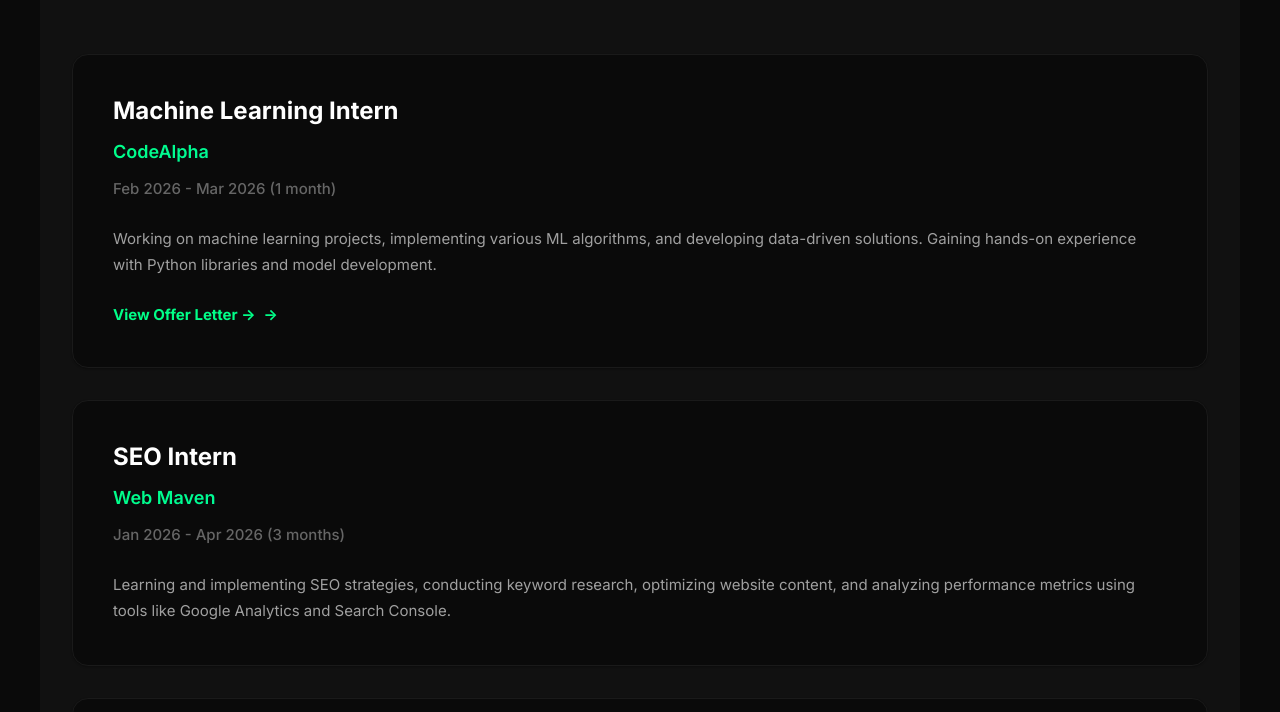
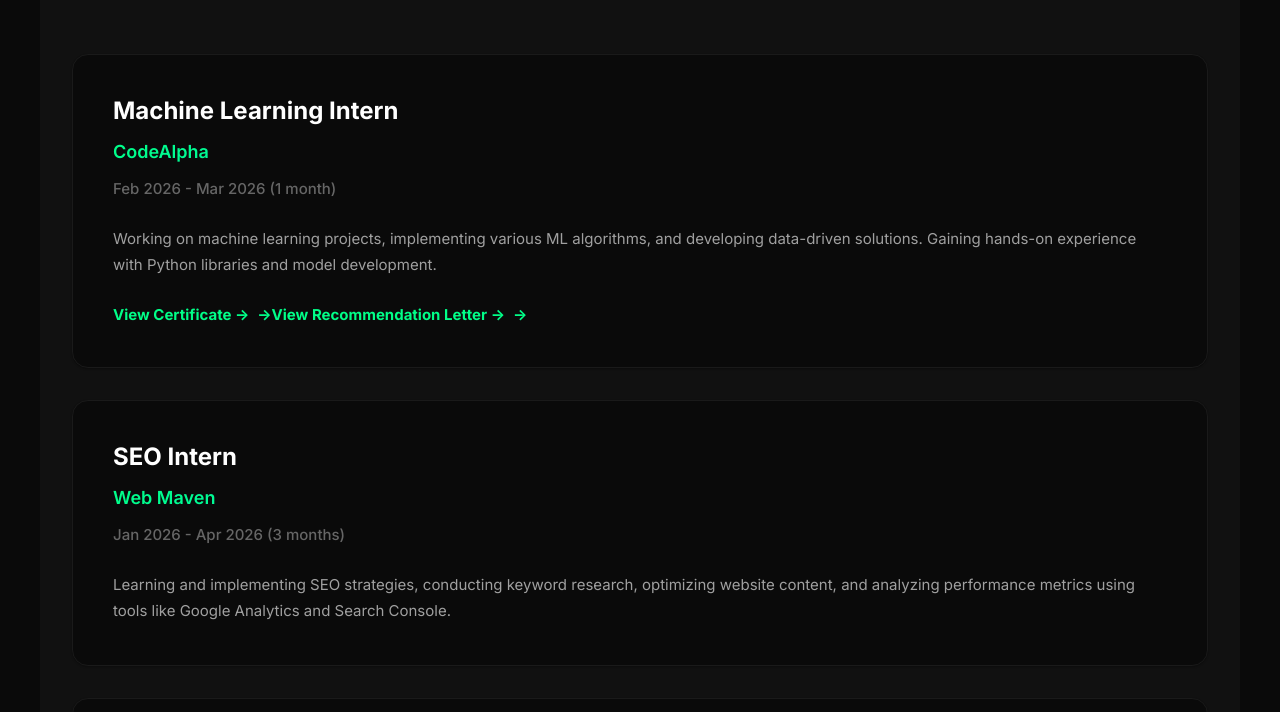
Before and after one commit to abdullahnkhokhar-ux/abdullah-portfolio, a React (Create React App) app: page / in a window 1280 px wide. Shown: the part 3987-4699 px from the top of the page. Built offline with nearby package versions, Linux system fonts and the light colour scheme.

Commit message:
Update Experience.js

```diff
--- a/src/components/Experience.js
+++ b/src/components/Experience.js
@@ -7,32 +7,47 @@
       company: "CodeAlpha",
       duration: "Feb 2026 - Mar 2026 (1 month)",
       description: "Working on machine learning projects, implementing various ML algorithms, and developing data-driven solutions. Gaining hands-on experience with Python libraries and model development.",
-      link: "https://drive.google.com/file/d/1nVPtri6wgVFp-JNoNhTsrprdjjBQQSSk/view?usp=drive_link",
-      linkText: "View Offer Letter"
+      links: [
+        {
+          url: "https://drive.google.com/file/d/1on9GPtYGXyarkQg0e1RPtnzNpNFVZS4B/view?usp=drivesdk",
+          text: "View Certificate"
+        },
+        {
+          url: "https://drive.google.com/file/d/14CiEgg7Dx3khkK42ruzwCqZdnp_HFbiI/view?usp=drivesdk",
+          text: "View Recommendation Letter"
+        }
+      ]
     },
     {
       title: "SEO Intern",
       company: "Web Maven",
       duration: "Jan 2026 - Apr 2026 (3 months)",
       description: "Learning and implementing SEO strategies, conducting keyword research, optimizing website content, and analyzing performance metrics using tools like Google Analytics and Search Console.",
-      link: null,
-      linkText: null
+      links: []
     },
     {
       title: "Fundraising & Event Management",
       company: "Bondh-e-Shams Solar Water Project",
       duration: "2024",
       description: "Led fundraising initiatives and coordinated event management for renewable energy solutions. Managed community outreach programs and organized events to promote sustainable solar water heating technology.",
-      link: "https://drive.google.com/file/d/1pQXT2Z0Ku9aQqz6iBh8qSrb1DtHNGily/view?usp=drive_link",
-      linkText: "View Certificate"
+      links: [
+        {
+          url: "https://drive.google.com/file/d/1pQXT2Z0Ku9aQqz6iBh8qSrb1DtHNGily/view?usp=drive_link",
+          text: "View Certificate"
+        }
+      ]
     },
     {
       title: "E-commerce Entrepreneur",
       company: "Epicurean Blends",
       duration: "2025 - Present",
-      description: "Founded, built and manage a next.js-based e-commerce platform specializing in premium herbal products. Handle everything from product sourcing, branding, digital marketing, to customer service and business operations.",
-      link: "https://www.epicureanblends.com",
-      linkText: "Visit Website"
+      description: "Founded and built a Next.js-based e-commerce platform specializing in premium herbal products. Handle everything from product sourcing, branding, digital marketing, to customer service and business operations.",
+      links: [
+        {
+          url: "https://www.epicureanblends.com",
+          text: "Visit Website"
+        }
+      ]
     }
   ];
 
@@ -46,15 +61,20 @@
             <p className="company">{exp.company}</p>
             <p className="duration">{exp.duration}</p>
             <p>{exp.description}</p>
-            {exp.link && (
+            {exp.links && exp.links.length > 0 && (
+              <div className="cert-links">
+                {exp.links.map((link, idx) => (
                   <a
-                href={exp.link}
+                    key={idx}
+                    href={link.url}
                     className="cert-link"
                     target="_blank"
                     rel="noopener noreferrer"
                   >
-                {exp.linkText} →
+                    {link.text} →
                   </a>
+                ))}
+              </div>
             )}
           </div>
         ))}
```
Lines whose indentation alone changed are shown as unchanged.
